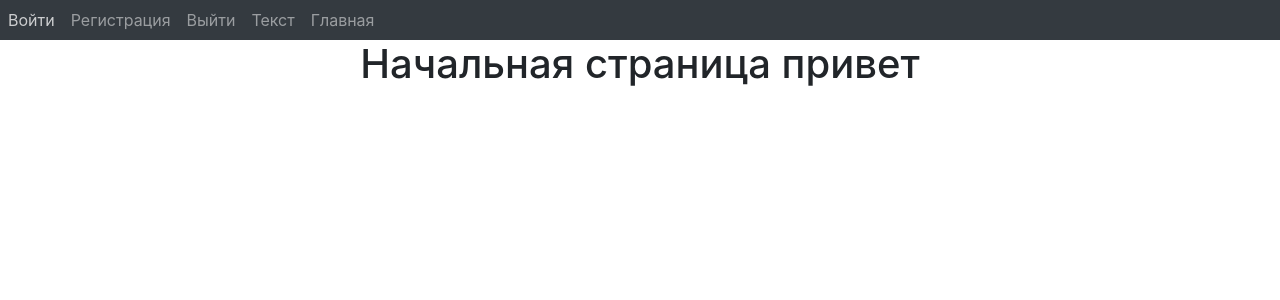
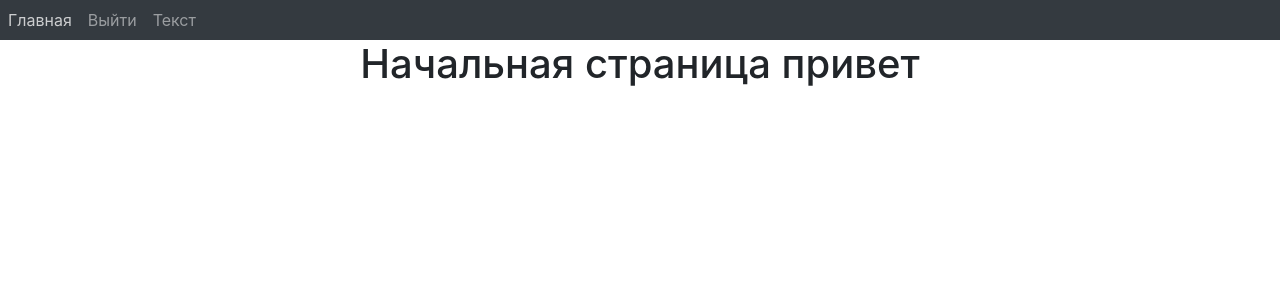
Before and after one commit to SkorikovGeorge/git_web_project, a Flask app: page / in a window 1280 px wide. Shown: the top 300 px of the page. Run offline with Flask 2, Linux system fonts and the light colour scheme; the visitor is signed in with stand-in values (Sample User, id 1); some libraries are stand-ins or nearby versions.

Commit message:
видимость кнопок

```diff
--- a/website/routes.py
+++ b/website/routes.py
@@ -1,4 +1,5 @@
 from flask import Blueprint, render_template
+from flask_login import current_user
 
 
 routes = Blueprint('routes', __name__)
@@ -6,4 +7,4 @@ routes = Blueprint('routes', __name__)
 
 @routes.route('/', methods=['GET', 'POST'])
 def home():
-    return render_template("home.html")
+    return render_template("home.html", user=current_user)
--- a/website/templates/base.html
+++ b/website/templates/base.html
@@ -23,11 +23,15 @@
         </button>
           <div class="collapse navbar-collapse" id="navbar">
             <div class="navbar-nav">
+              {% if user.is_authenticated %}
+              <a class="'nav-item nav-link" id="home0" href="/">Главная</a>
+              <a class="'nav-item nav-link" id="logout" href="/logout">Выйти</a>
+              <a class="'nav-item nav-link" id="text_page" href="/logout">Текст</a>
+              {% else %}
+              <a class="'nav-item nav-link" id="home" href="/">Главная</a>
               <a class="'nav-item nav-link" id="login" href="/login">Войти</a>
               <a class="'nav-item nav-link" id="signUp" href="/sign-up">Регистрация</a>
-              <a class="'nav-item nav-link" id="logout" href="/logout">Выйти</a>
-              <a class="'nav-item nav-link" id="text_page" href="/logout">Текст</a>
-              <a class="'nav-item nav-link" id="home" href="/">Главная</a>
+              {% endif %}
             </div>
           </div>
       </nav>
```
